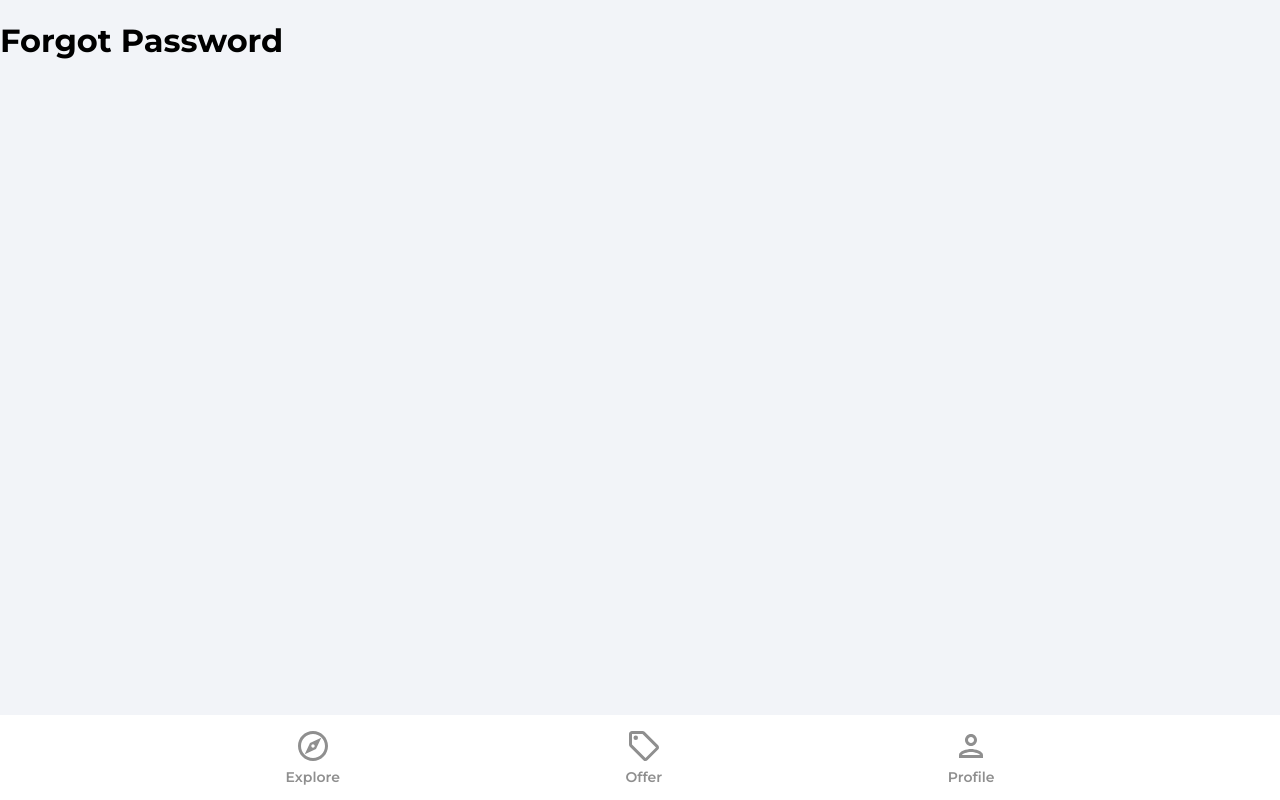
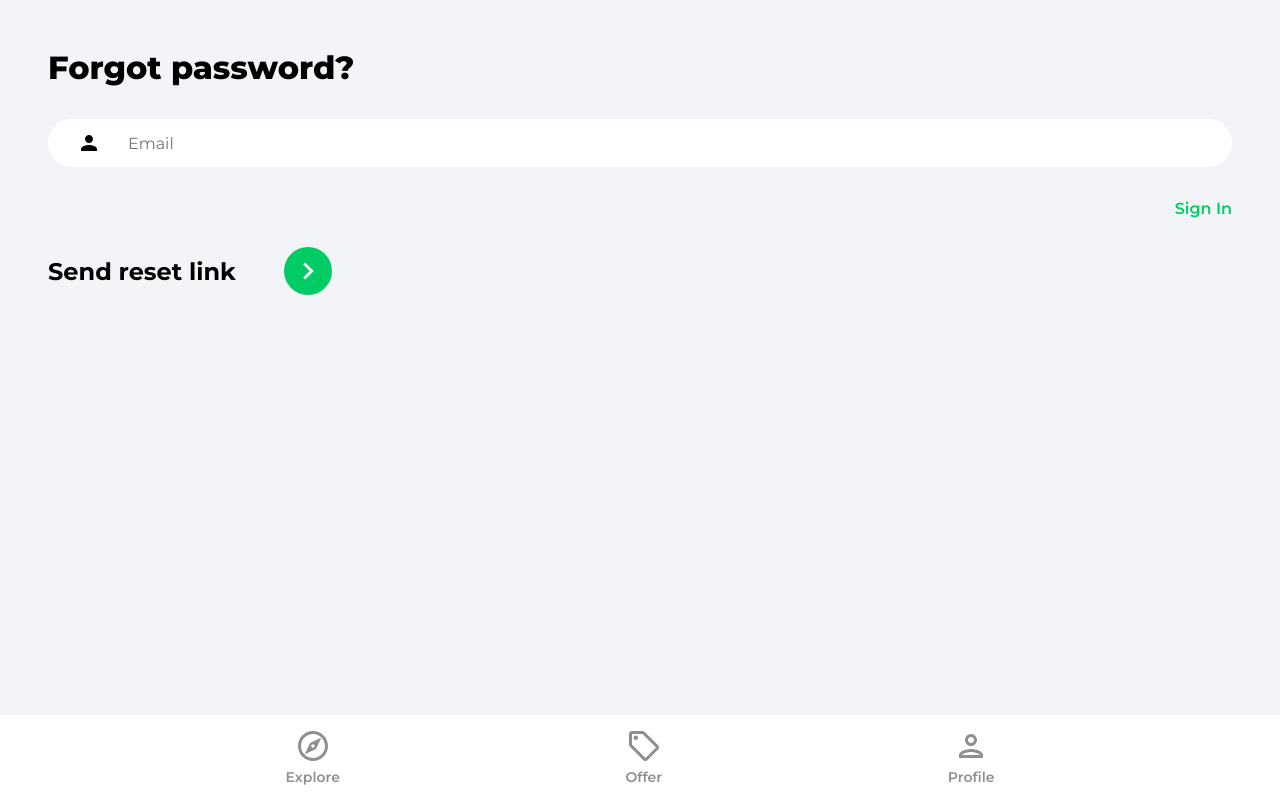
Before and after one commit to cuadchris/home_marketplace, a React (Create React App) app: page /forgot-password in a window 1280 px wide. Built offline with nearby package versions, Linux system fonts and the light colour scheme.

Commit message:
forgot password

```diff
--- a/src/App.js
+++ b/src/App.js
@@ -6,7 +6,7 @@
 import { Profile } from "./pages/Profile";
 import { SignIn } from "./pages/SignIn";
 import { SignUp } from "./pages/SignUp";
-import { ForgotPassword } from "./pages/ForgotPassword";
+import ForgotPassword from "./pages/ForgotPassword";
 import { Navbar } from "./components/Navbar";
 import PrivateRoute from "./components/PrivateRoute";
 
--- a/src/pages/ForgotPassword.jsx
+++ b/src/pages/ForgotPassword.jsx
@@ -1,8 +1,55 @@
+import { getAuth, sendPasswordResetEmail } from "firebase/auth";
+import { useState } from "react";
+import { Link } from "react-router-dom";
+import { toast } from "react-toastify";
+import { ReactComponent as ArrowRightIcon } from "../assets/svg/keyboardArrowRightIcon.svg";
 
-export const ForgotPassword = () => {
-    return (
-      <div>
-          <h1>Forgot Password</h1>
-      </div>
-    )
-  }
+const ForgotPassword = () => {
+  const [email, setEmail] = useState("");
+
+  const onChange = (e) => setEmail(e.target.value);
+
+  const onSubmit = async (e) => {
+    e.preventDefault();
+    try {
+      const auth = getAuth();
+      await sendPasswordResetEmail(auth, email);
+      toast.success("Email was sent");
+    } catch (error) {
+      toast.error("Could not send reset email.");
+    }
+  };
+
+  return (
+    <div className="pageContainer">
+      <header>
+        <p className="pageHeader">Forgot password?</p>
+      </header>
+
+      <main>
+        <form onSubmit={onSubmit}>
+          <input
+            type="email"
+            className="emailInput"
+            placeholder="Email"
+            id="email"
+            value={email}
+            onChange={onChange}
+          />
+
+          <Link className="forgotPasswordLink" to="/sign-in">
+            Sign In
+          </Link>
+
+          <div className="signInBar">
+            <div className="signInText">Send reset link</div>
+            <button className="signInButton">
+              <ArrowRightIcon fill="#ffffff" width="34px" height="34px" />
+            </button>
+          </div>
+        </form>
+      </main>
+    </div>
+  );
+};
+export default ForgotPassword;
```
